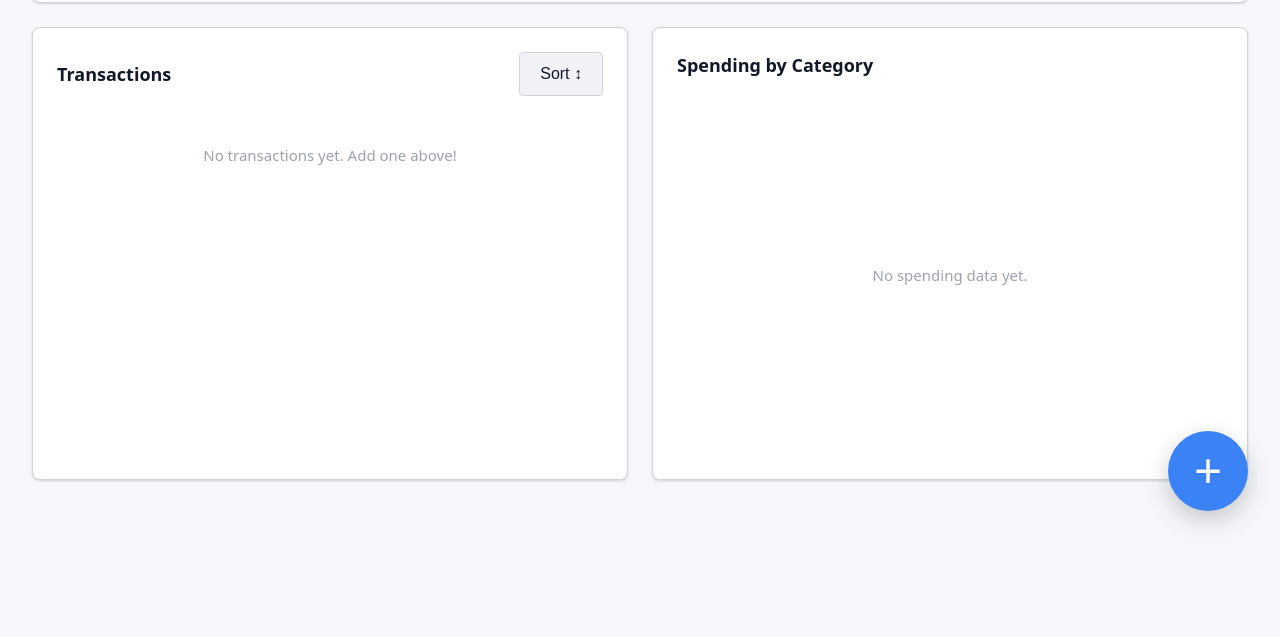
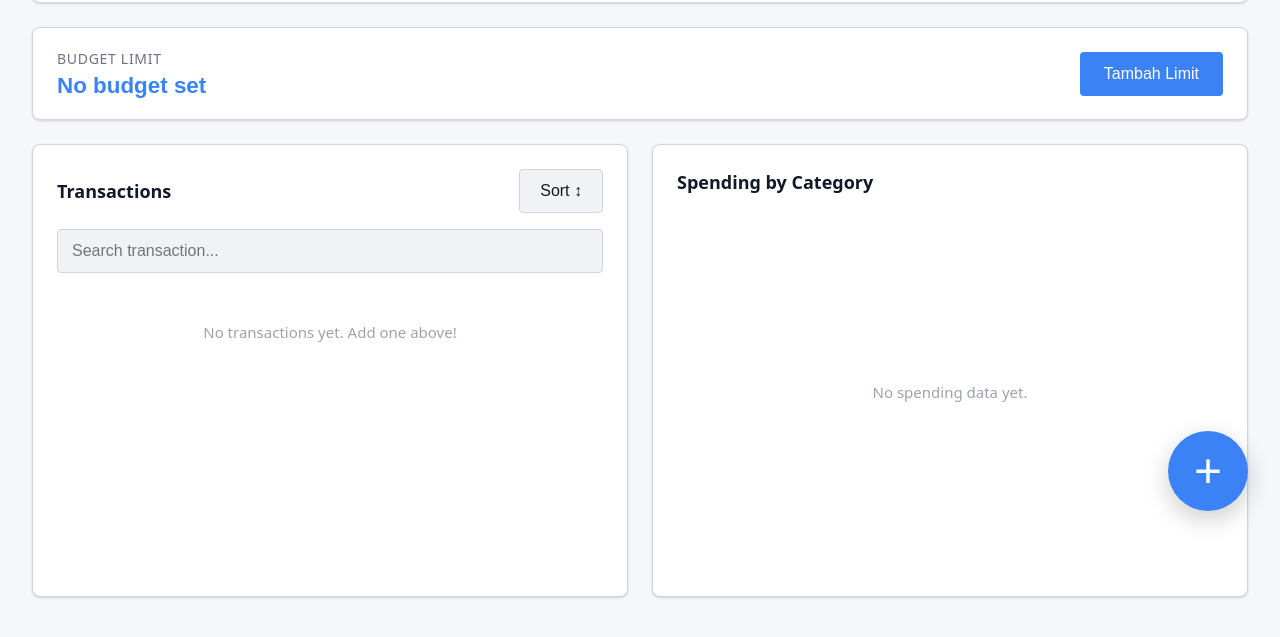
Before and after one commit to lutfiahulfa2705-star/CodingCamp-8June26-LutfiahUlfa, a website: page index.html in a window 1280 px wide. Shown: the part 257-894 px from the top of the page. Before the commit the page ends 800 px from the top, so only its background shows below. Drawn offline with nearby package versions, Linux system fonts and the light colour scheme.

Commit message:
Add budget section with input and buttons

```diff
--- a/index.html
+++ b/index.html
@@ -20,7 +20,29 @@
       <p class="balance-label">Total Balance</p>
       <p id="balance-display" class="balance-amount">$0.00</p>
     </section>
+    <section class="budget-section" aria-label="Budget limit">
+  <div class="budget-info">
+    <p class="balance-label">Budget Limit</p>
 
+    <input
+      id="budget-input"
+      class="budget-input"
+      type="text"
+      placeholder="No budget set"
+      min="1"
+    />
+
+    <p id="budget-status" class="budget-status"></p>
+  </div>
+
+  <button id="set-budget-btn" class="btn btn--primary budget-save-btn" type="button">
+    Tambah Limit
+  </button>
+
+  <button id="edit-budget-btn" class="budget-edit-btn" type="button" hidden>
+    ✏️
+  </button>
+</section>
     <!-- Floating Add Button -->
 <button id="open-form-btn" class="floating-add-btn" aria-label="Open add transaction form">+</button>
 
@@ -83,6 +105,12 @@
           <h2 class="section-title">Transactions</h2>
           <button id="sort-btn" class="btn btn--secondary" aria-label="Sort transactions by amount">Sort ↕</button>
         </div>
+        <input
+  type="text"
+  id="search-input"
+  class="search-input"
+  placeholder="Search transaction..."
+/>
         <ul id="transaction-list" class="transaction-list" aria-label="List of transactions">
           <!-- Transaction items rendered by JS -->
         </ul>
```
